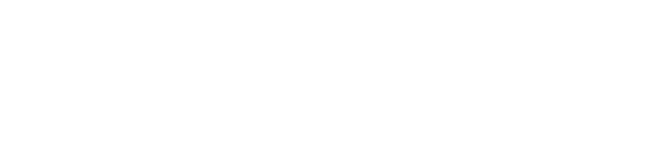
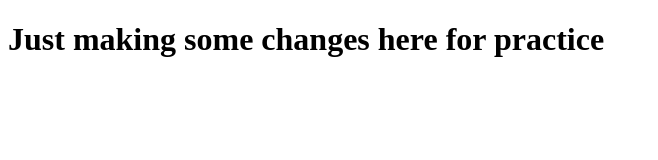
Before and after one commit to JaredTeter/tutorial-agian, a plain HTML site: page index.html in a window 1280 px wide. Shown: the whole page, without its empty margins (0-658 px from the left). Drawn offline with Linux system fonts and the light colour scheme.

Commit message:
changed index html

```diff
--- a/index.html
+++ b/index.html
@@ -5,6 +5,6 @@
     <title>tutorial again</title>
   </head>
   <body>
-
+    <h1>Just making some changes here for practice</h1>
   </body>
 </html>
```
